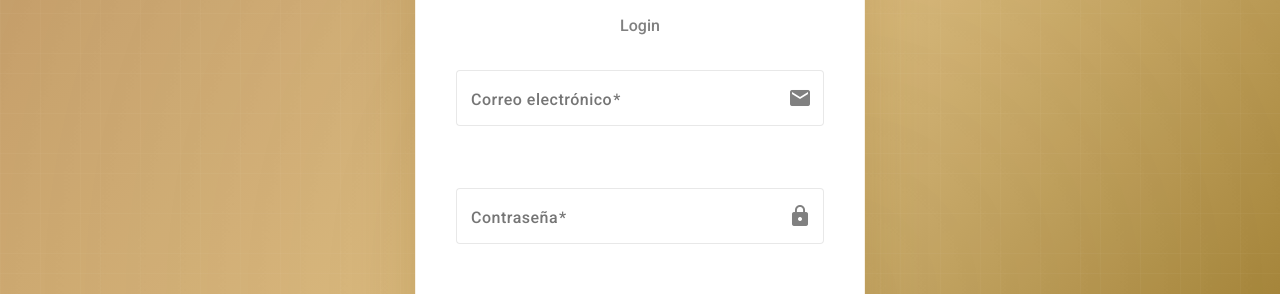
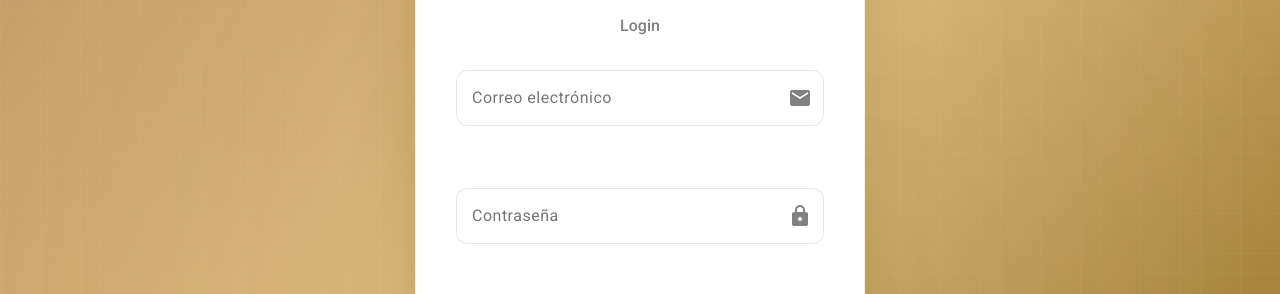
Before and after one commit to SebastianFx/Programacion-Avanzada---Gestor-de-Alojamientos---Monorepo-, an Angular app: page /pages/design-showcase in a window 1280 px wide. Shown: the part 227-521 px from the top of the page. Built offline with nearby package versions, Linux system fonts and the light colour scheme.

Commit message:
Corrección del Login

```diff
--- a/src/app/atomic/1_atoms/input/input.html
+++ b/src/app/atomic/1_atoms/input/input.html
@@ -1,6 +1,5 @@
 <mat-form-field appearance="outline" class="w-full">
-  <mat-label>{{ label }}</mat-label>
-  <input matInput [type]="type" [formControl]="control" />
+  <input matInput [type]="type" [placeholder]="placeholder" [formControl]="control" />
   <button *ngIf="icon" mat-icon-button matSuffix>
     <mat-icon>{{ icon }}</mat-icon>
   </button>
--- a/src/app/atomic/1_atoms/input/input.scss
+++ b/src/app/atomic/1_atoms/input/input.scss
@@ -21,18 +21,27 @@ mat-form-field {
       margin-top: 0.25rem;
     }
 
-    // Estilos para el outline (borde)
+    // Estilos para el outline (borde) - SIN LABEL INTERNO
     .mdc-text-field--outlined {
-      // CRÍTICO: Ocultar la división del notch
+      // Ocultar completamente el notch ya que no hay label
       .mdc-notched-outline__notch {
+        display: none;
+      }
+
+      // Solo mantener leading y trailing sin divisiones
+      .mdc-notched-outline__leading {
         border-right: none !important;
+        border-radius: vars.$border-radius-md 0 0 vars.$border-radius-md !important;
+      }
+
+      .mdc-notched-outline__trailing {
         border-left: none !important;
+        border-radius: 0 vars.$border-radius-md vars.$border-radius-md 0 !important;
       }
 
       // Estado normal
       .mdc-notched-outline {
         .mdc-notched-outline__leading,
-        .mdc-notched-outline__notch,
         .mdc-notched-outline__trailing {
           border-color: vars.$color-gray-light;
           transition: vars.$transition-base;
@@ -43,7 +52,6 @@ mat-form-field {
       &:hover:not(.mdc-text-field--focused):not(.mdc-text-field--disabled) {
         .mdc-notched-outline {
           .mdc-notched-outline__leading,
-          .mdc-notched-outline__notch,
           .mdc-notched-outline__trailing {
             border-color: vars.$color-secondary;
             box-shadow: 0 0 0 1px rgba(191, 151, 101, 0.2);
@@ -55,23 +63,11 @@ mat-form-field {
       &.mdc-text-field--focused {
         .mdc-notched-outline {
           .mdc-notched-outline__leading,
-          .mdc-notched-outline__notch,
           .mdc-notched-outline__trailing {
             border-color: vars.$color-primary !important;
             border-width: 2px;
             box-shadow: 0 0 0 3px rgba(217, 183, 119, 0.15);
           }
-        }
-
-        // CRÍTICO: Mantener oculta la división en focus
-        .mdc-notched-outline__notch {
-          border-right: none !important;
-          border-left: none !important;
-        }
-
-        // Label en focus
-        .mdc-floating-label--float-above {
-          color: vars.$color-primary !important;
         }
       }
 
@@ -79,35 +75,20 @@ mat-form-field {
       &.mdc-text-field--invalid {
         .mdc-notched-outline {
           .mdc-notched-outline__leading,
-          .mdc-notched-outline__notch,
           .mdc-notched-outline__trailing {
             border-color: vars.$color-error !important;
           }
         }
 
-        // CRÍTICO: Mantener oculta la división en error
-        .mdc-notched-outline__notch {
-          border-right: none !important;
-          border-left: none !important;
-        }
-
         &:hover {
           .mdc-notched-outline {
             .mdc-notched-outline__leading,
-            .mdc-notched-outline__notch,
             .mdc-notched-outline__trailing {
               box-shadow: 0 0 0 1px rgba(178, 34, 34, 0.2);
             }
           }
         }
       }
-    }
-
-    // Estilos del label
-    .mdc-floating-label {
-      color: vars.$color-gray-medium;
-      transition: vars.$transition-base;
-      font-weight: 500;
     }
 
     // Mensajes de error
@@ -143,6 +124,7 @@ mat-form-field {
       transition: vars.$transition-base;
       color: vars.$color-text-primary;
       font-weight: 500;
+      //padding: 1rem;
 
       &::placeholder {
         color: vars.$color-gray-medium;
@@ -151,6 +133,10 @@ mat-form-field {
 
       &:focus {
         color: vars.$color-text-dark;
+
+        &::placeholder {
+          opacity: 0.5;
+        }
       }
     }
 
--- a/src/app/atomic/1_atoms/label/label.scss
+++ b/src/app/atomic/1_atoms/label/label.scss
@@ -2,12 +2,12 @@
 
 label {
   display: block;
-  font-size: 0.875rem;
   font-weight: 600;
   margin-bottom: 0.5rem;
   color: vars.$color-text-primary;
   transition: vars.$transition-base;
   letter-spacing: 0.01em;
+  line-height: 1.5;
 
   &.required::after {
     content: ' *';
--- a/src/app/atomic/2_molecules/form-field/form-field.scss
+++ b/src/app/atomic/2_molecules/form-field/form-field.scss
@@ -7,6 +7,12 @@
 .mb-4 {
   margin-bottom: 1rem;
   animation: fieldSlideIn 0.4s ease-out;
+
+  // Espaciado entre label y input
+  app-label {
+    display: block;
+    margin-bottom: 0.5rem;
+  }
 }
 
 @keyframes fieldSlideIn {
@@ -28,6 +34,10 @@
   &:focus-within {
     app-label {
       color: vars.$color-primary;
+
+      ::ng-deep label {
+        color: vars.$color-primary;
+      }
     }
   }
 }
--- a/src/app/atomic/3_organisms/login-form/login-form.html
+++ b/src/app/atomic/3_organisms/login-form/login-form.html
@@ -1,28 +1,23 @@
 <form [formGroup]="form" (ngSubmit)="onSubmit()" class="login-form">
   <app-form-field
     label="Correo electrónico"
-    placeholder="usuario@correo.com"
+    placeholder="Correo electrónico"
     type="email"
     icon="email"
-    [control]="getControl('username')">
+    [control]="getControl('username')"
+  >
   </app-form-field>
 
   <app-form-field
     label="Contraseña"
-    placeholder="Tu contraseña"
+    placeholder="Contraseña"
     type="password"
     icon="lock"
-    [control]="getControl('password')">
+    [control]="getControl('password')"
+  >
   </app-form-field>
 
-  <app-button
-    [label]="submitLabel"
-    color="primary"
-    type="submit"
-    icon="login">
-  </app-button>
+  <app-button [label]="submitLabel" color="primary" type="submit" icon="login"> </app-button>
 
-  <a (click)="forgotPassword.emit()" class="forgot-password-link">
-    ¿Olvidaste tu contraseña?
-  </a>
+  <a (click)="forgotPassword.emit()" class="forgot-password-link"> ¿Olvidaste tu contraseña? </a>
 </form>
--- a/src/app/atomic/4_templates/auth-template/auth-template.scss
+++ b/src/app/atomic/4_templates/auth-template/auth-template.scss
@@ -160,7 +160,7 @@
   }
 }
 
-// Efecto de partículas decorativas (opcional)
+// Efecto de partículas decorativas
 .auth-background {
   .particle {
     position: absolute;
```
